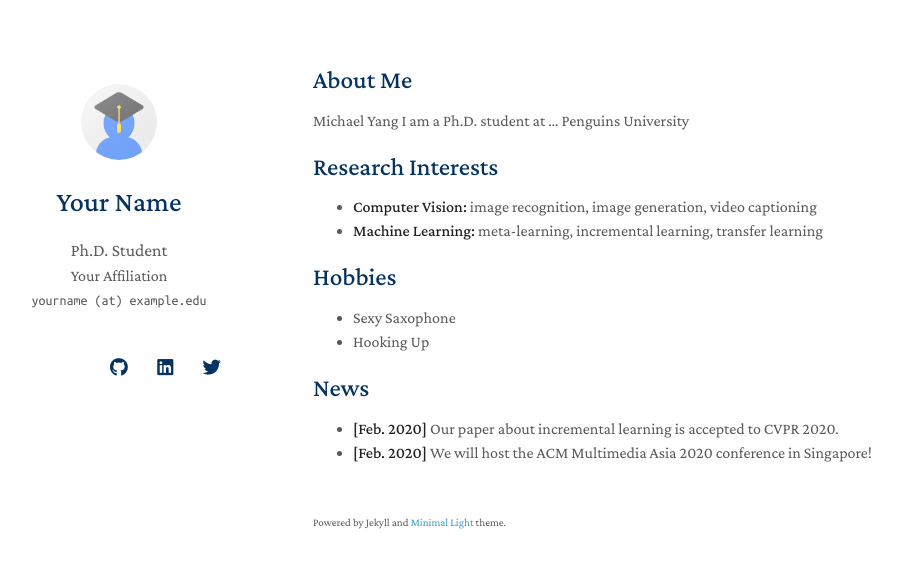
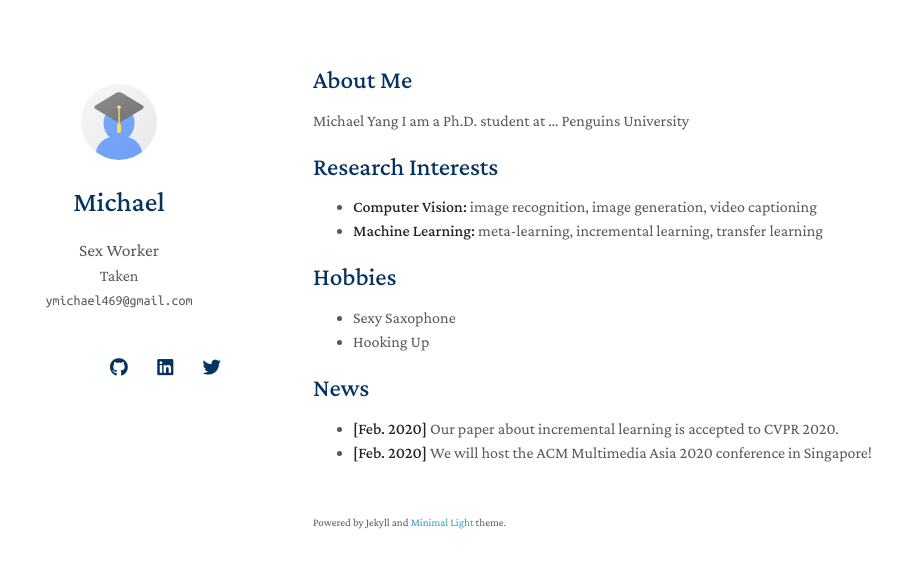
Before and after one commit to MichaelYang469/website2, a Jekyll site: the page built from index.md, in a window 1280 px wide. Shown: the top 568 px of the page, without its empty margins (157-1059 px from the left). Built offline with Jekyll 4.4.1, drawn with Linux system fonts in a browser that asks for light colours; nearby versions of some CDN libraries; a style sheet for code colours, icons or effects is not loaded; our own code applies the rules of GitHub Pages for plain Markdown files.

Commit message:
fuck you

```diff
--- a/_config.yml
+++ b/_config.yml
@@ -1,8 +1,8 @@
 # Basic Information
-title: Your Name
-position: Ph.D. Student
-affiliation: Your Affiliation
-email: yourname (at) example.edu
+title: Michael
+position: Sex Worker
+affiliation: Taken
+email: ymichael469@gmail.com
 
 # Search Engine Optimization (SEO)
 # The following information is used to improve the website traffic from search engines, e.g., Google.
```
